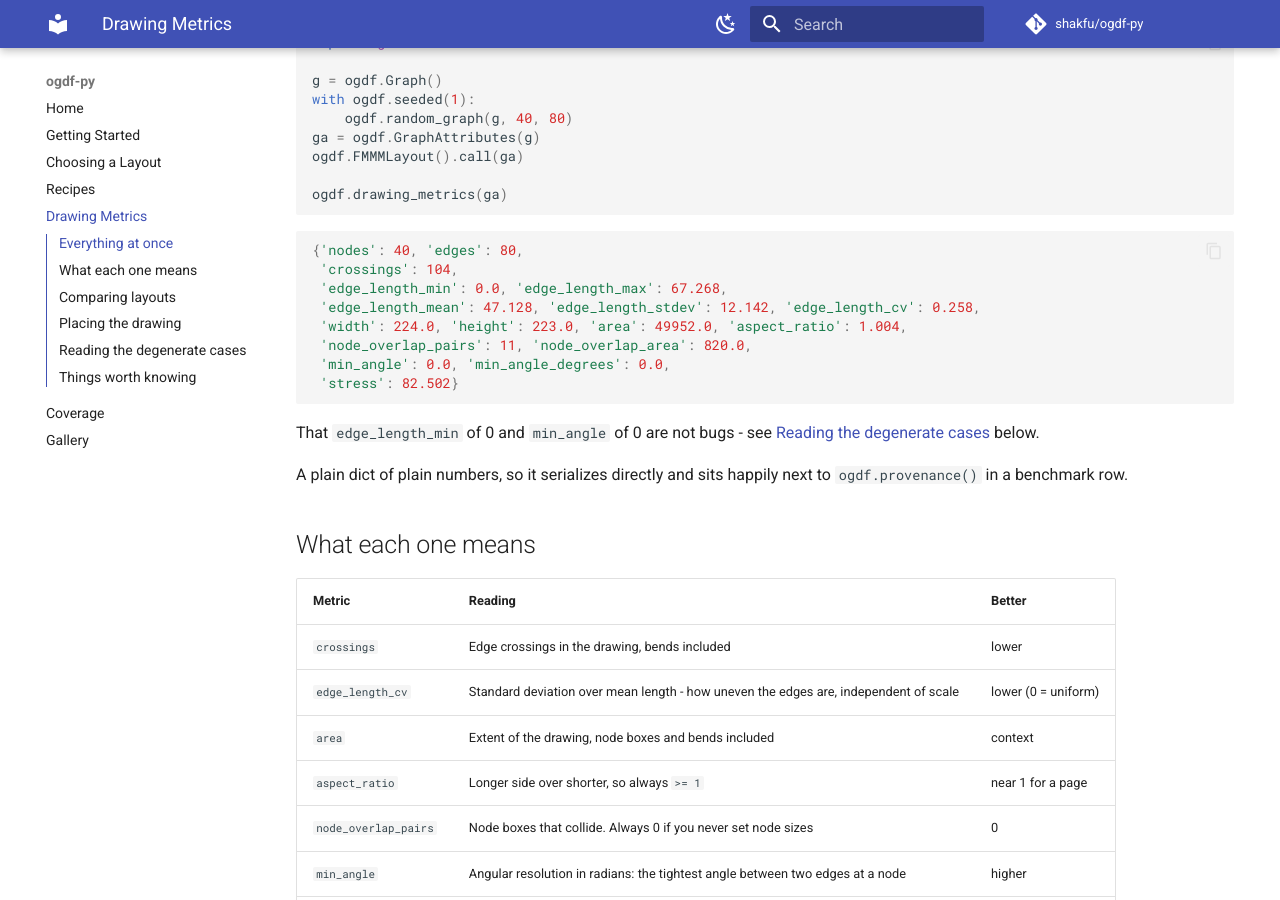
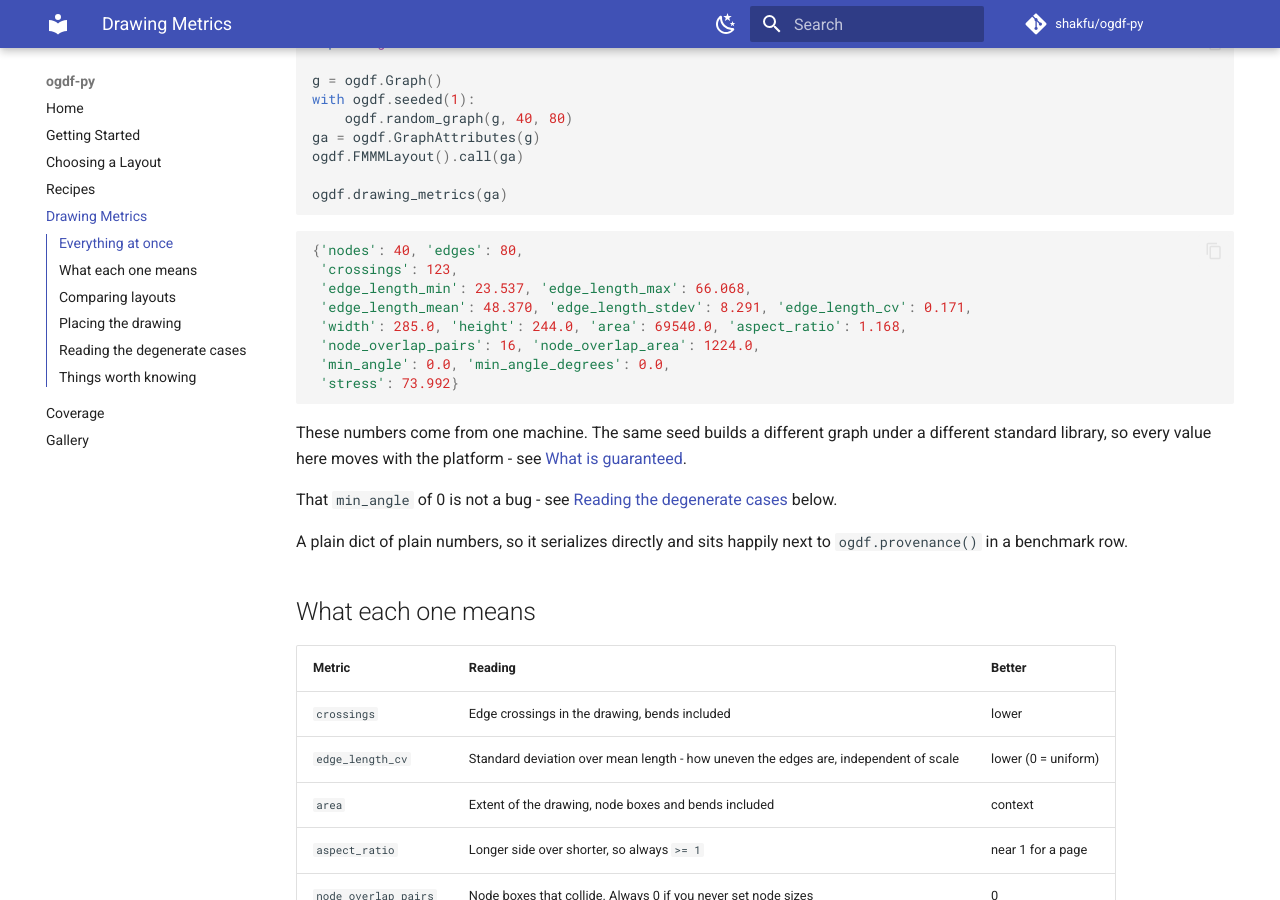
Before and after one commit to shakfu/ogdf-py, an MkDocs documentation site: the page built from docs/metrics.md, in a window 1280 px wide and 900 px high, scrolled down 341 px. Built offline with MkDocs 1.6.1 and Material for MkDocs 9.7.7, drawn with Linux system fonts in a browser that asks for light colours; comment, search, counter and statistics services are not loaded.

````diff
--- a/docs/metrics.md
+++ b/docs/metrics.md
@@ -22,16 +22,20 @@ ogdf.drawing_metrics(ga)
 
 ```python
 {'nodes': 40, 'edges': 80,
- 'crossings': 104,
- 'edge_length_min': 0.0, 'edge_length_max': 67.268,
- 'edge_length_mean': 47.128, 'edge_length_stdev': 12.142, 'edge_length_cv': 0.258,
- 'width': 224.0, 'height': 223.0, 'area': 49952.0, 'aspect_ratio': 1.004,
- 'node_overlap_pairs': 11, 'node_overlap_area': 820.0,
+ 'crossings': 123,
+ 'edge_length_min': 23.537, 'edge_length_max': 66.068,
+ 'edge_length_mean': 48.370, 'edge_length_stdev': 8.291, 'edge_length_cv': 0.171,
+ 'width': 285.0, 'height': 244.0, 'area': 69540.0, 'aspect_ratio': 1.168,
+ 'node_overlap_pairs': 16, 'node_overlap_area': 1224.0,
  'min_angle': 0.0, 'min_angle_degrees': 0.0,
- 'stress': 82.502}
+ 'stress': 73.992}
 ```
 
-That `edge_length_min` of 0 and `min_angle` of 0 are not bugs - see
+These numbers come from one machine. The same seed builds a different graph
+under a different standard library, so every value here moves with the platform
+- see [What is guaranteed](getting-started.md#what-is-guaranteed).
+
+That `min_angle` of 0 is not a bug - see
 [Reading the degenerate cases](#reading-the-degenerate-cases) below.
 
 A plain dict of plain numbers, so it serializes directly and sits happily next
````
Also changed, not shown: CHANGELOG.md (+6 -0 lines), docs/getting-started.md (+5 -3 lines), 2 other files.
